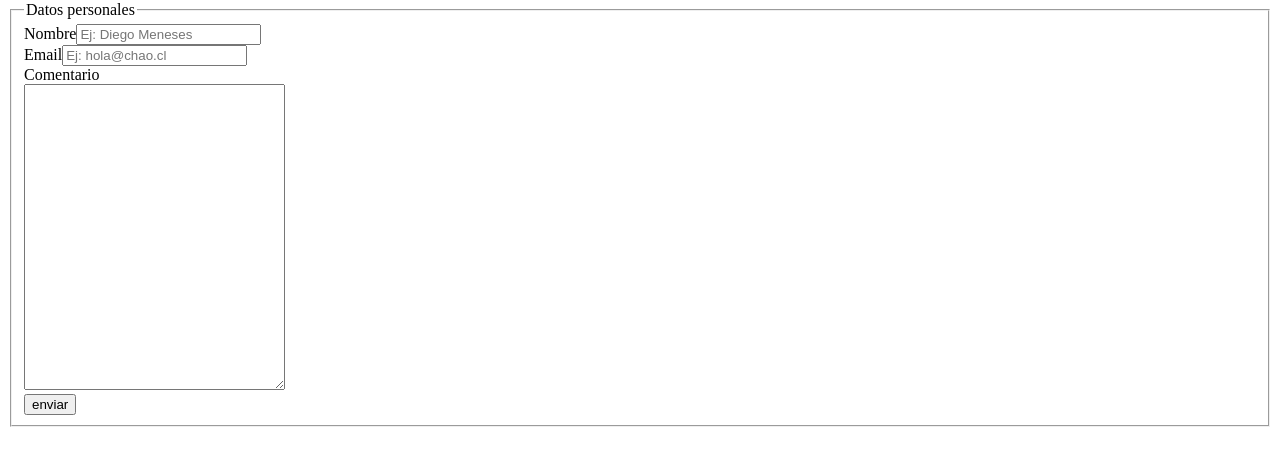
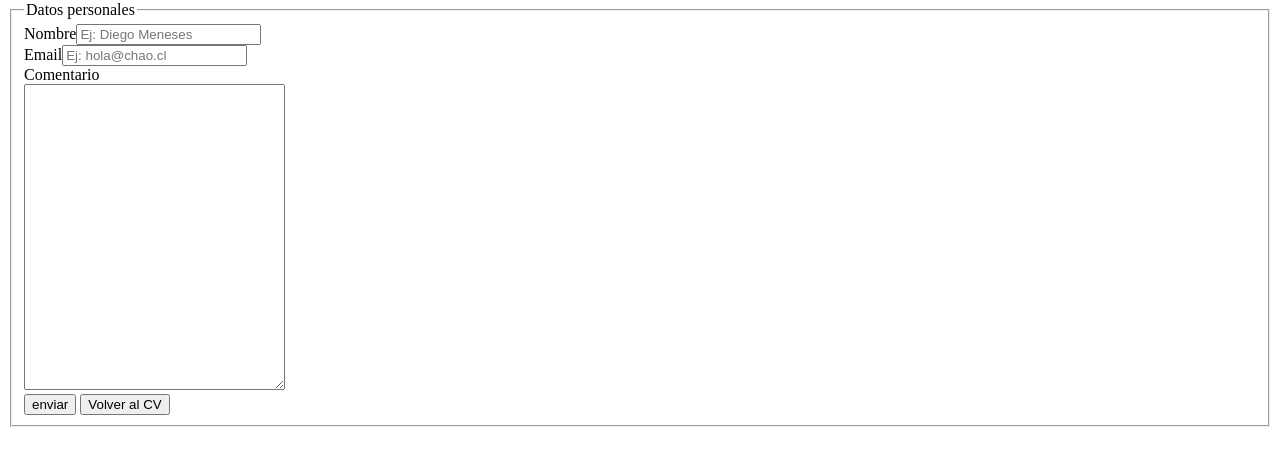
Before and after one commit to diegomebro/latam_mebro, a plain HTML site: page contacto.html in a window 1280 px wide. Shown: the part 79-544 px from the top of the page. Drawn offline with Linux system fonts and the light colour scheme.

Commit message:
boton volver en contacto

```diff
--- a/contacto.html
+++ b/contacto.html
@@ -80,6 +80,7 @@
 			<label>Comentario <br> <textarea name="contenido" cols="30" rows="20"></textarea></label>
 			<br>
 			<input type="submit" name="btn" value="enviar">
+			<a href="https://diegomebro.github.io/latam_mebro/" title="index"><input type="button" name="btn" value="Volver al CV"></a>
 		</form>
 	</fieldset>
 	<script>
```
